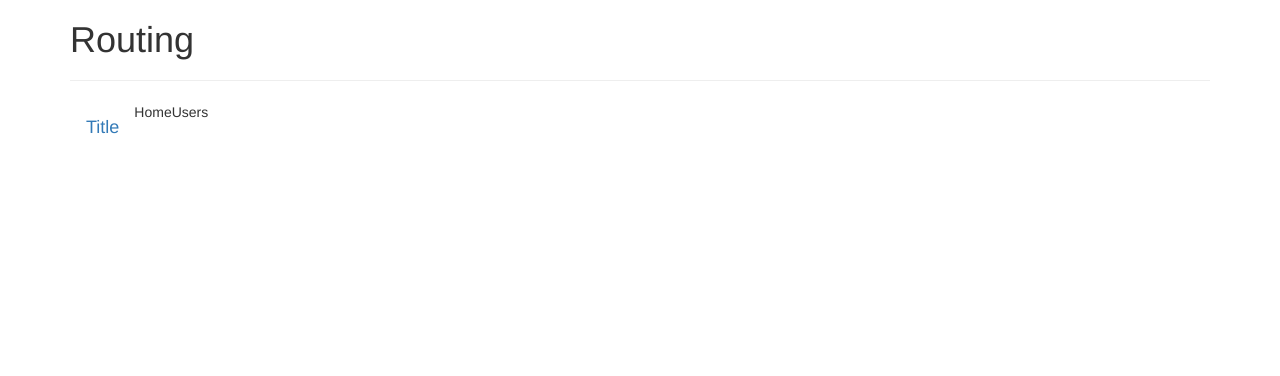
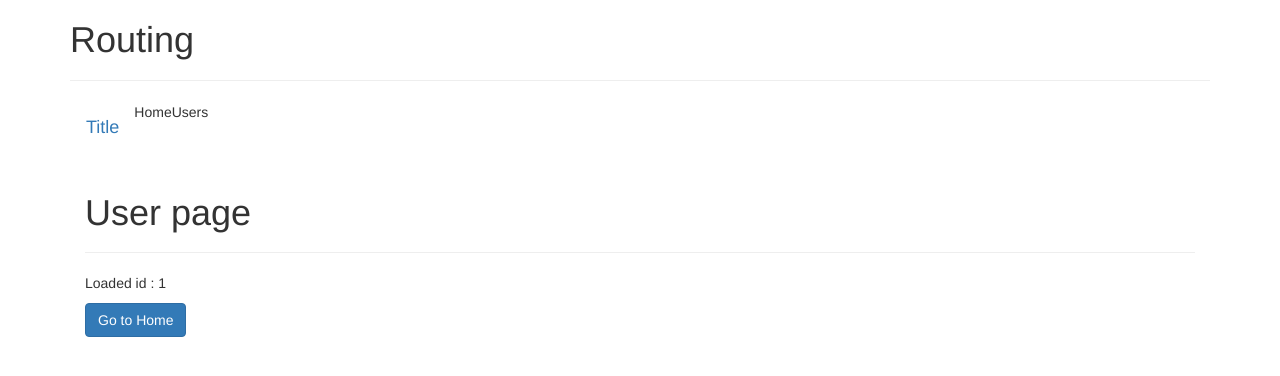
Before and after one commit to codefig/vue-js-learning, a Vue app: page /user/1 in a window 1280 px wide. Shown: the top 376 px of the page. Built offline with nearby package versions, Linux system fonts and the light colour scheme.

Commit message:
getting route parameters

```diff
--- a/src/components/Header.vue
+++ b/src/components/Header.vue
@@ -4,7 +4,7 @@
 			<a class="navbar-brand" href="#">Title</a>
 			<ul class="nav navbar-nav">
 				<router-link to="/" tag="li" active-class="active">Home</router-link>
-				<router-link to="/user" tag="li" active-class="active"> Users </router-link>
+				<router-link to="/user/10" tag="li" active-class="active"> Users </router-link>
 			</ul>
 		</div>
 	</div>
--- a/src/components/User.vue
+++ b/src/components/User.vue
@@ -1,7 +1,23 @@
 <template>
 	<div class="col-sm-12 col-xs-6">
 		<h1> User page </h1>
-
-		Lorem user dolor sit amet, consectetur adipisicing elit. Itaque deleniti veniam atque eos, unde, sequi eveniet ab magni architecto maxime soluta voluptate ea! Porro obcaecati temporibus aliquam eum quia pariatur!
+		<hr>
+		<p>Loaded id : {{ id }} </p>
+		<button @click="navigateToHome" class="btn btn-primary">Go to Home </button>
 	</div>
 </template>
+
+<script>
+	export default {
+		data(){
+			return{
+				id : this.$route.params.id
+			}
+		},
+		methods : {
+			navigateToHome: function(){
+					this.$router.push('/');
+			}
+		}
+	}
+</script>
--- a/src/routes.js
+++ b/src/routes.js
@@ -4,5 +4,5 @@ import Home from './components/Home.vue';
 
 export const routes = [
 	{ path : '', component : Home},
-	{ path : '/user', component : User },
+	{ path : '/user/:id', component : User },
 ];
```
